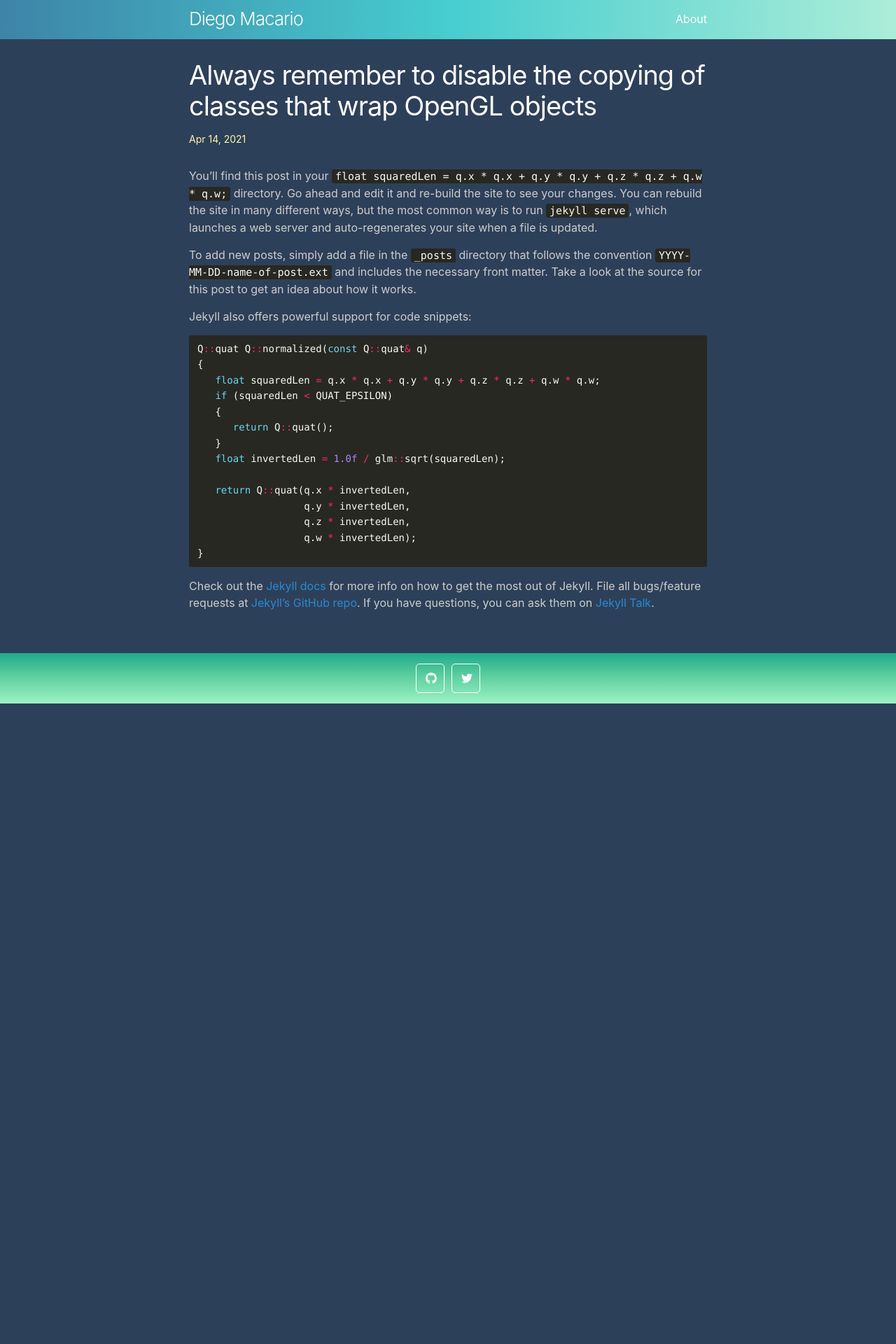
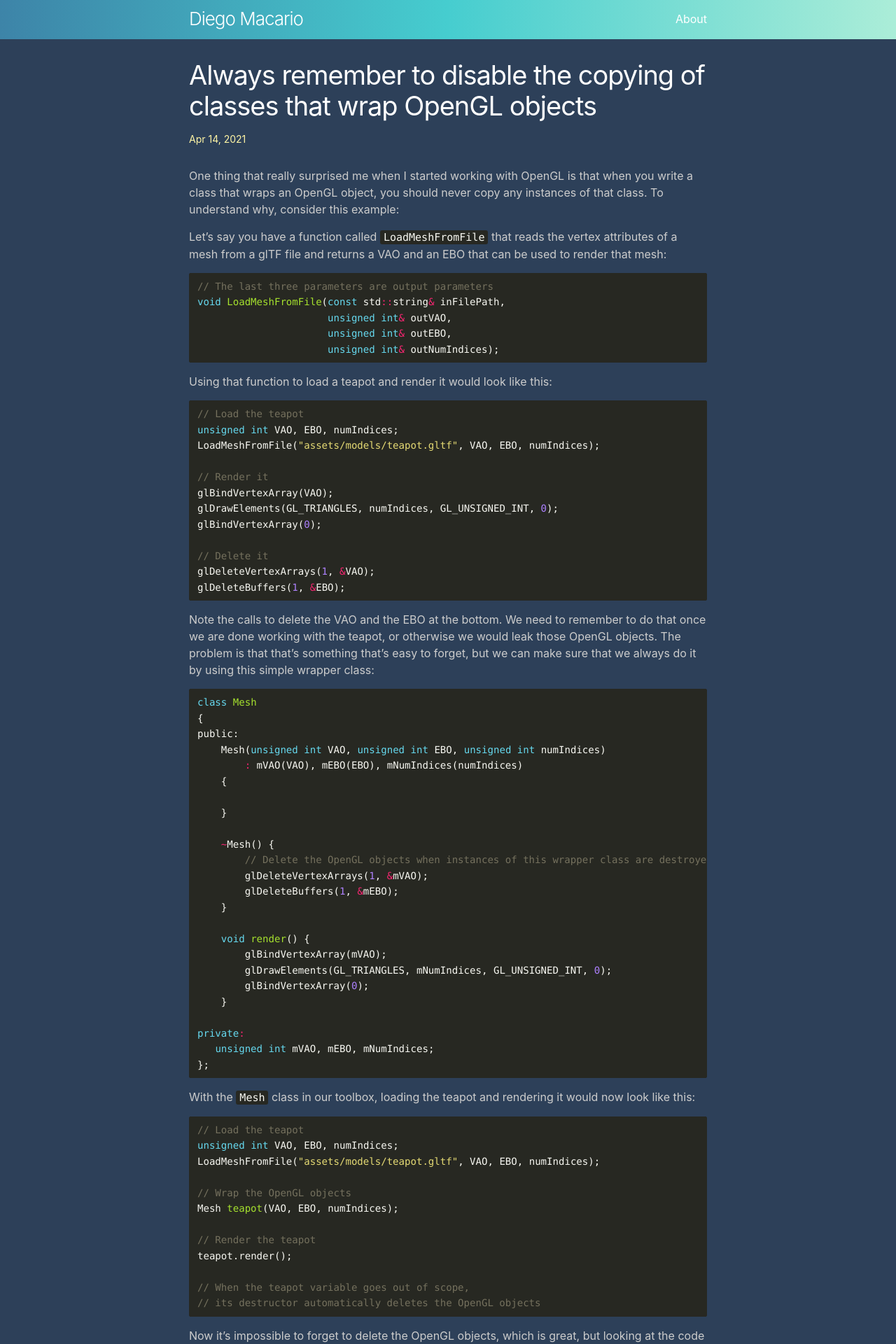
Before and after one commit to diegomacario/diegomacario.github.io, a Jekyll site: the page built from _posts/2021-04-14-disable-copying-of-classes-that-wrap-opengl-objects.md, in a window 1280 px wide. Shown: the top 1920 px of the page at 70% size. Built offline with Jekyll 4.4.1, drawn with Linux system fonts in a browser that asks for light colours; before the commit the page ends 1005 px from its top, so only the background shows below that; some of the changed text lies outside the part shown.

Commit message:
Change the color of quotes. Fix newline issue in single-line comments. Start article on disabling copying.

```diff
--- a/_posts/2021-04-14-disable-copying-of-classes-that-wrap-opengl-objects.md
+++ b/_posts/2021-04-14-disable-copying-of-classes-that-wrap-opengl-objects.md
@@ -4,30 +4,147 @@ title: "Always remember to disable the copying of classes that wrap OpenGL objec
 tags: C++ OpenGL
 ---
 
-You’ll find this post in your `float squaredLen = q.x * q.x + q.y * q.y + q.z * q.z + q.w * q.w;`  directory. Go ahead and edit it and re-build the site to see your changes. You can rebuild the site in many different ways, but the most common way is to run `jekyll serve`, which launches a web server and auto-regenerates your site when a file is updated.
+One thing that really surprised me when I started working with OpenGL is that when you write a class that wraps an OpenGL object, you should never copy any instances of that class. To understand why, consider this example:
 
-To add new posts, simply add a file in the `_posts` directory that follows the convention `YYYY-MM-DD-name-of-post.ext` and includes the necessary front matter. Take a look at the source for this post to get an idea about how it works.
-
-Jekyll also offers powerful support for code snippets:
+Let's say you have a function called `LoadMeshFromFile` that reads the vertex attributes of a mesh from a glTF file and returns a VAO and an EBO that can be used to render that mesh:
 
 {% highlight cpp %}
-Q::quat Q::normalized(const Q::quat& q)
+// The last three parameters are output parameters
+void LoadMeshFromFile(const std::string& inFilePath,
+                      unsigned int& outVAO,
+                      unsigned int& outEBO,
+                      unsigned int& outNumIndices);
+{% endhighlight %}
+
+Using that function to load a teapot and render it would look like this:
+
+{% highlight cpp %}
+// Load the teapot
+unsigned int VAO, EBO, numIndices;
+LoadMeshFromFile("assets/models/teapot.gltf", VAO, EBO, numIndices);
+
+// Render it
+glBindVertexArray(VAO);
+glDrawElements(GL_TRIANGLES, numIndices, GL_UNSIGNED_INT, 0);
+glBindVertexArray(0);
+
+// Delete it
+glDeleteVertexArrays(1, &VAO);
+glDeleteBuffers(1, &EBO);
+{% endhighlight %}
+
+Note the calls to delete the VAO and the EBO at the bottom. We need to remember to do that once we are done working with the teapot, or otherwise we would leak those OpenGL objects. The problem is that that's something that's easy to forget, but we can make sure that we always do it by using this simple wrapper class:
+
+{% highlight cpp %}
+class Mesh
 {
-   float squaredLen = q.x * q.x + q.y * q.y + q.z * q.z + q.w * q.w;
-   if (squaredLen < QUAT_EPSILON)
-   {
-      return Q::quat();
-   }
-   float invertedLen = 1.0f / glm::sqrt(squaredLen);
+public:
+    Mesh(unsigned int VAO, unsigned int EBO, unsigned int numIndices)
+        : mVAO(VAO), mEBO(EBO), mNumIndices(numIndices)
+    {
 
-   return Q::quat(q.x * invertedLen,
-                  q.y * invertedLen,
-                  q.z * invertedLen,
-                  q.w * invertedLen);
+    }
+
+    ~Mesh() {
+        // Delete the OpenGL objects when instances of this wrapper class are destroyed
+        glDeleteVertexArrays(1, &mVAO);
+        glDeleteBuffers(1, &mEBO);
+    }
+
+    void render() {
+        glBindVertexArray(mVAO);
+        glDrawElements(GL_TRIANGLES, mNumIndices, GL_UNSIGNED_INT, 0);
+        glBindVertexArray(0);
+    }
+
+private:
+   unsigned int mVAO, mEBO, mNumIndices;
+};
+{% endhighlight %}
+
+With the `Mesh` class in our toolbox, loading the teapot and rendering it would now look like this:
+
+{% highlight cpp %}
+// Load the teapot
+unsigned int VAO, EBO, numIndices;
+LoadMeshFromFile("assets/models/teapot.gltf", VAO, EBO, numIndices);
+
+// Wrap the OpenGL objects
+Mesh teapot(VAO, EBO, numIndices);
+
+// Render the teapot
+teapot.render();
+
+// When the teapot variable goes out of scope,
+// its destructor automatically deletes the OpenGL objects
+{% endhighlight %}
+
+Now it's impossible to forget to delete the OpenGL objects, which is great, but looking at the code above you might think:
+
+> Why doesn't the `LoadMeshFromFile` function return a `Mesh` object instead of three separate values? By returning a `Mesh` object there's no chance that somebody would forget to wrap the values it returns.
+
+And you are totally right, that's much cleaner. With that change, the `LoadMeshFromFile` function would look like this:
+
+{% highlight cpp %}
+Mesh LoadMeshFromFile(const std::string& filePath)
+{
+    unsigned int VAO, EBO, numIndices;
+
+    // Read the vertex attributes from the glTF file
+    // Configure the VAO and the EBO
+
+    // Wrap the OpenGL objects
+    Mesh localMesh(VAO, EBO, numIndices);
+
+    return localMesh;
 }
 {% endhighlight %}
 
-Check out the [Jekyll docs][jekyll-docs] for more info on how to get the most out of Jekyll. File all bugs/feature requests at [Jekyll’s GitHub repo][jekyll-gh]. If you have questions, you can ask them on [Jekyll Talk][jekyll-talk].
+And using it would look like this:
+
+{% highlight cpp %}
+Mesh teapot = LoadMeshFromFile("assets/models/teapot.gltf");
+teapot.render();
+{% endhighlight %}
+
+Everything looks good, but unfortunately the code above has a subtle problem that will cause it to fail. To understand that problem, let's do a step-by-step walkthrough of this line of code:
+
+{% highlight cpp %}
+Mesh teapot = LoadMeshFromFile("assets/models/teapot.gltf");
+{% endhighlight %}
+
+1. The `LoadMeshFromFile` function returns a `Mesh` object by value. That temporary `Mesh` object (let's refer to it as `tempMesh`) is copy-constructed from `localMesh`. This means that at this point we have two objects (`localMesh` and `tempMesh`) that wrap the same OpenGL objects.
+
+2. When we exit `LoadMeshFromFile`, `localMesh` goes out of scope, which causes the OpenGL objects it wraps to be deleted in its destructor. Since `tempMesh` wraps the same OpenGL objects, this means that the objects that `tempMesh` wraps have now been deleted too.
+
+3. Finally, the `teapot` object is copy-constructed from `tempMesh`. This means that `teapot` ends up wrapping the already deleted objects too.
+
+So the call to `teapot.render();` will fail because the VAO and the EBO of the teapot have already been deleted.
+
+To understand that problem, let's go back to the definition of the `Mesh` class. We only defined a constructor, a destructor and the `render` method in that class, but C++ silently defined two more methods: the copy constructor and the copy assignment operator. Those methods look like this:
+
+{% highlight cpp %}
+// Copy constructor
+Mesh::Mesh(const Mesh& rhs)
+    : mVAO(rhs.mVAO)
+    , mEBO(rhs.mEBO)
+    , mNumIndices(rhs.mNumIndices)
+{
+
+}
+
+// Copy assignment operator
+Mesh& Mesh::operator=(const Mesh& rhs) {
+    mVAO = rhs.mVAO;
+    mEBO = rhs.mEBO;
+    mNumIndices = rhs.mNumIndices;
+    return *this;
+}
+{% endhighlight %}
+
+
+
+[Jekyll docs][jekyll-docs]
 
 [jekyll-docs]: http://jekyllrb.com/docs/home
 [jekyll-gh]:   https://github.com/jekyll/jekyll
--- a/_sass/minima/_base.scss
+++ b/_sass/minima/_base.scss
@@ -138,7 +138,7 @@ a {
  * Blockquotes
  */
 blockquote {
-  color: $brand-color;
+  color: $sol-quotation;
   border-left: 4px solid $border-color-01;
   padding-left: $spacing-unit / 2;
   @include relative-font-size(1.125);
--- a/_sass/minima/_layout.scss
+++ b/_sass/minima/_layout.scss
@@ -321,3 +321,11 @@
     width: calc(50% - (#{$spacing-unit} / 2));
   }
 }
+
+
+/**
+ * Comments
+ */
+.c1 {
+  white-space:nowrap;
+}
--- a/_sass/minima/skins/solarized-dark.scss
+++ b/_sass/minima/skins/solarized-dark.scss
@@ -62,6 +62,8 @@ $sol-date: #fff5a5;
 // Version 2 of link-date pairs
 //$sol-link: #fff5a5;
 //$sol-date: #ffffff;
+
+$sol-quotation: #999999;
 
 // Minima color variables
 // ----------------------
```
